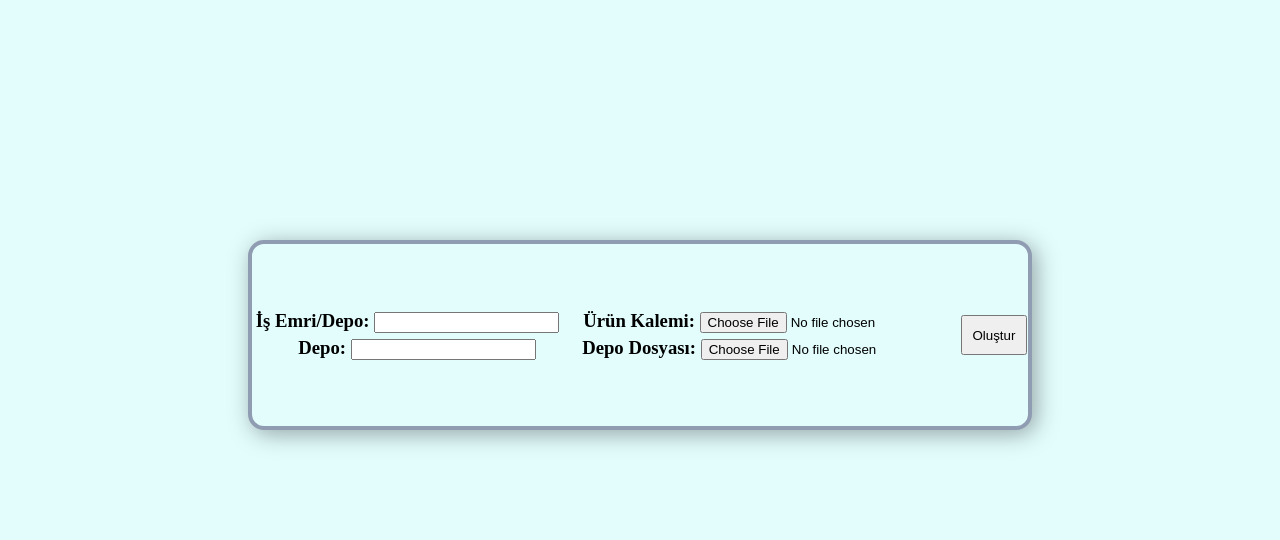
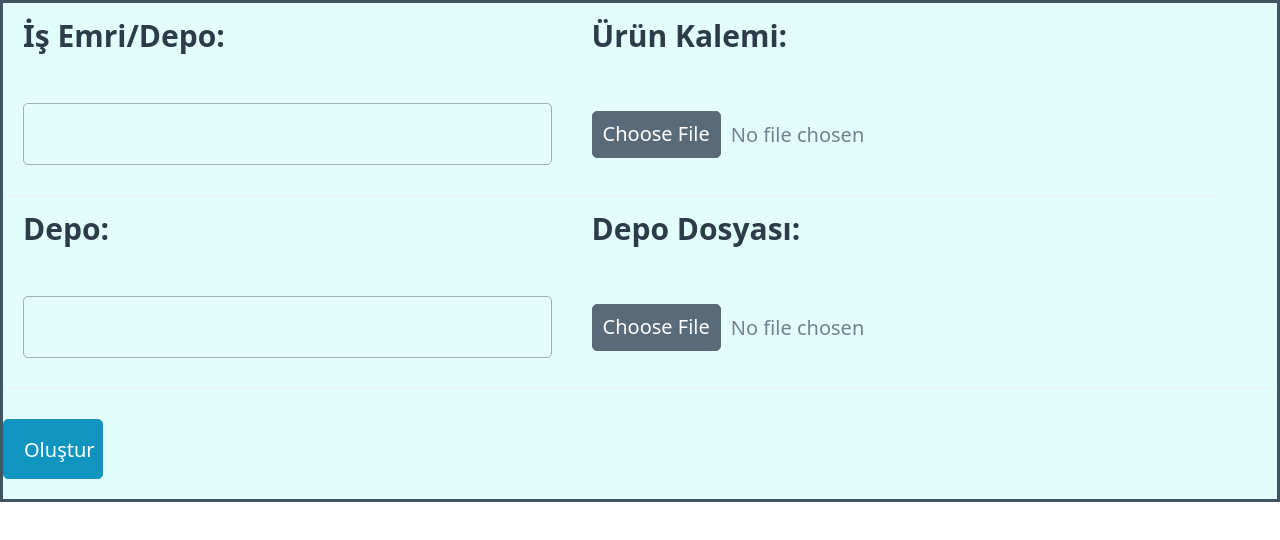
Before and after one commit to denizmehter/denizmehter.github.io, a plain HTML site: page krl/excel.html in a window 1280 px wide. Drawn offline with Linux system fonts and the light colour scheme.

Commit message:
Update excel.html
changed style

```diff
--- a/krl/excel.html
+++ b/krl/excel.html
@@ -5,33 +5,15 @@
     <meta http-equiv="X-UA-Compatible" content="IE=edge">
     <meta name="viewport" content="width=device-width, initial-scale=1.0">
     <title>Document</title>
+    <link rel="stylesheet" href="pico.css">
     <style>
-        h3 {
-            display: inline
-        }
-        .textbox {
-            display: inline;
-        }
-        .flex_box_general {
-            -webkit-box-shadow: 4px 4px 23px 0px rgba(0,0,0,0.35);
-            -moz-box-shadow: 4px 4px 23px 0px rgba(0,0,0,0.35);
-            box-shadow: 4px 4px 23px 0px rgba(0,0,0,0.35);
-            background-color: #71C9CE;
-            margin: 15em;
+        .form {
+            margin: 10%;
+            padding: 1%;
+            border-style:solid;
+            border-color: #596B78;
             border-radius: 1em;
-            border-width: 0.3em;
-            border-color: #8f9cb1;
-            border-style: solid;
-        }
-        .flexbox-container {
-            background-color: #E3FDFD;
-            padding-top: 5%;
-            padding-bottom: 5%;
-            padding-left: 0cm;
-            padding-right: 0cm;
-            display: flex;
-            justify-content: center;
-            align-items: center;
+            box-shadow: 10px 10px 11px 0px rgba(0,0,0,0.1);
         }
     </style>
     <script lang="javascript" src="https://cdn.sheetjs.com/xlsx-latest/package/dist/xlsx.full.min.js"></script>
```
